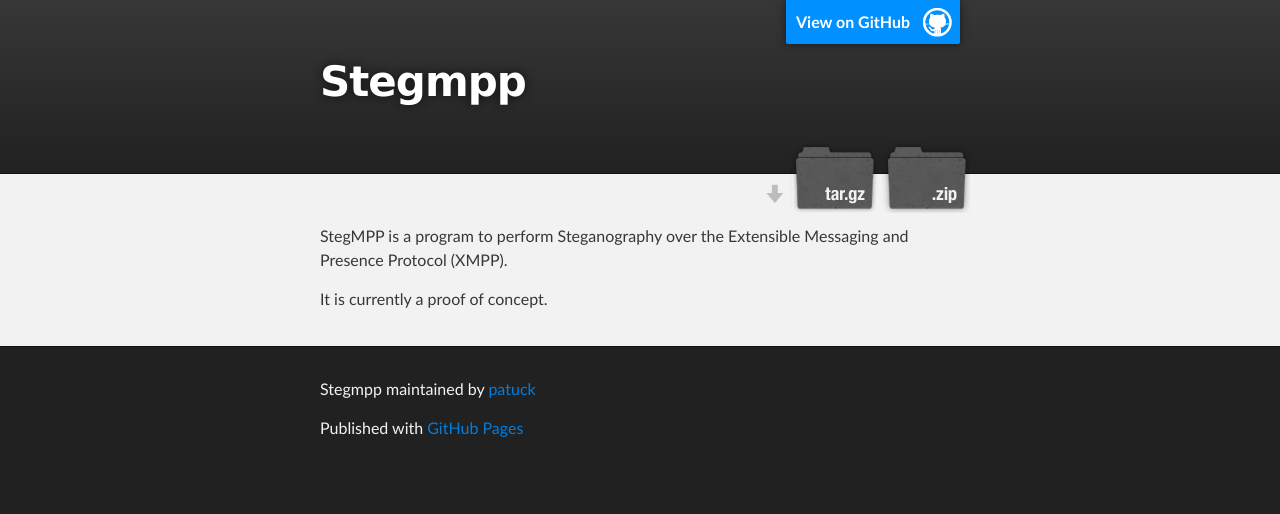
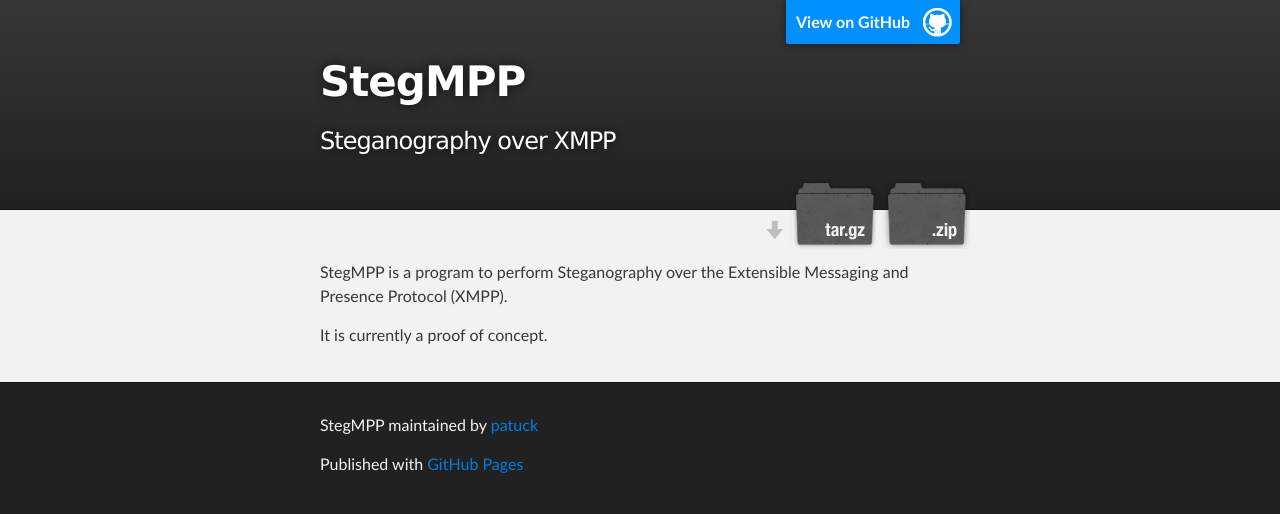
Before and after one commit to reshadp/StegMPP, a plain HTML site: page index.html in a window 1280 px wide. Drawn offline with Linux system fonts and the light colour scheme.

```diff
--- a/index.html
+++ b/index.html
@@ -4,11 +4,11 @@
   <head>
     <meta charset='utf-8' />
     <meta http-equiv="X-UA-Compatible" content="chrome=1" />
-    <meta name="description" content="Stegmpp : " />
+    <meta name="description" content="StegMPP : Steganography over XMPP" />
 
     <link rel="stylesheet" type="text/css" media="screen" href="stylesheets/stylesheet.css">
 
-    <title>Stegmpp</title>
+    <title>StegMPP</title>
   </head>
 
   <body>
@@ -18,8 +18,8 @@
         <header class="inner">
           <a id="forkme_banner" href="https://github.com/patuck/StegMPP">View on GitHub</a>
 
-          <h1 id="project_title">Stegmpp</h1>
-          <h2 id="project_tagline"></h2>
+          <h1 id="project_title">StegMPP</h1>
+          <h2 id="project_tagline">Steganography over XMPP</h2>
 
             <section id="downloads">
               <a class="zip_download_link" href="https://github.com/patuck/StegMPP/zipball/master">Download this project as a .zip file</a>
@@ -40,7 +40,7 @@
     <!-- FOOTER  -->
     <div id="footer_wrap" class="outer">
       <footer class="inner">
-        <p class="copyright">Stegmpp maintained by <a href="https://github.com/patuck">patuck</a></p>
+        <p class="copyright">StegMPP maintained by <a href="https://github.com/patuck">patuck</a></p>
         <p>Published with <a href="http://pages.github.com">GitHub Pages</a></p>
       </footer>
     </div>
--- a/params.json
+++ b/params.json
@@ -1 +1 @@
-{"name":"Stegmpp","tagline":"","body":"\r\nStegMPP is a program to perform Steganography over the Extensible Messaging and Presence Protocol (XMPP).\r\n\r\nIt is currently a proof of concept.\r\n","google":"","note":"Don't delete this file! It's used internally to help with page regeneration."}
+{"name":"StegMPP","tagline":"Steganography over XMPP","body":"StegMPP is a program to perform Steganography over the Extensible Messaging and Presence Protocol (XMPP).\r\n\r\nIt is currently a proof of concept.\r\n","google":"","note":"Don't delete this file! It's used internally to help with page regeneration."}
```
